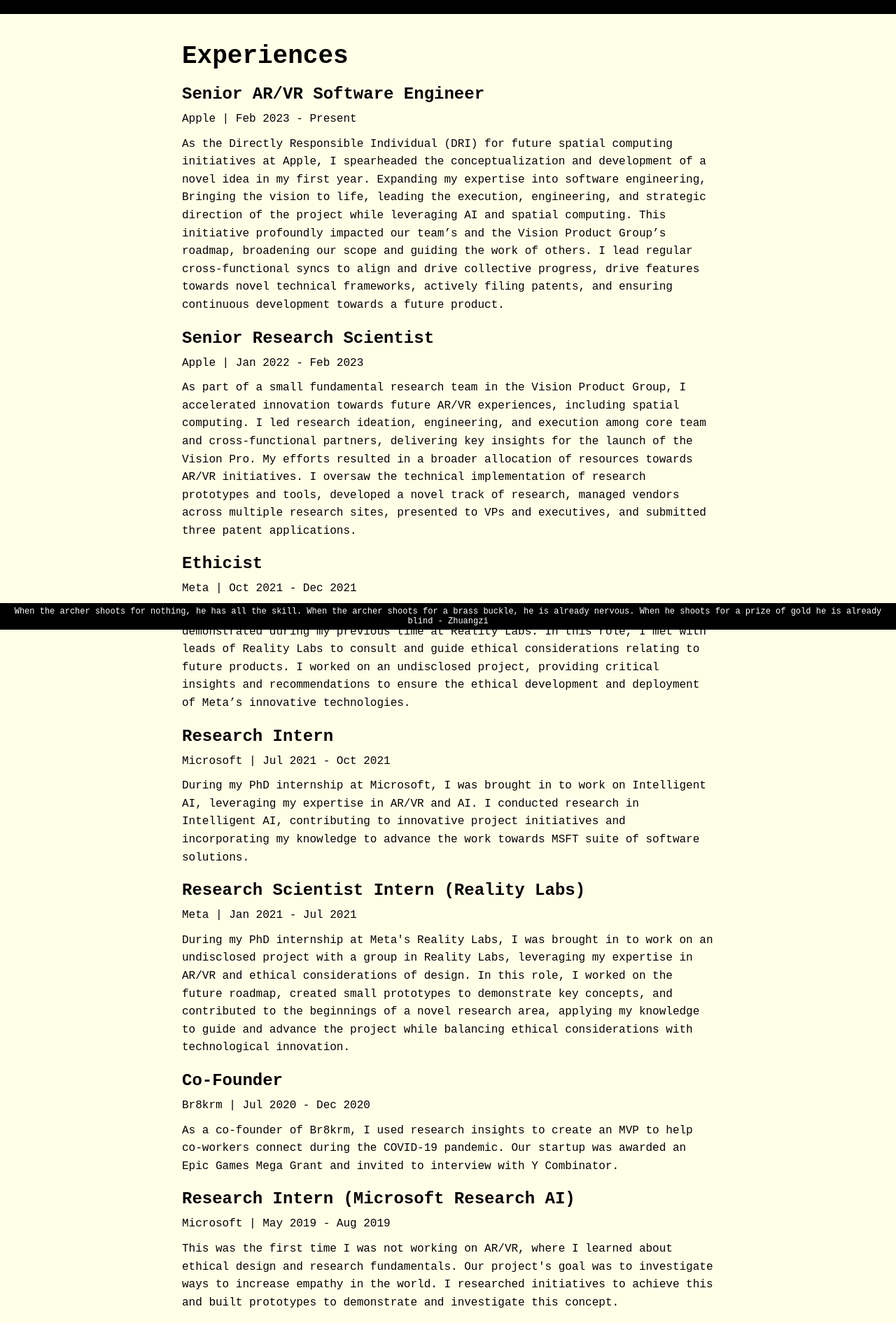
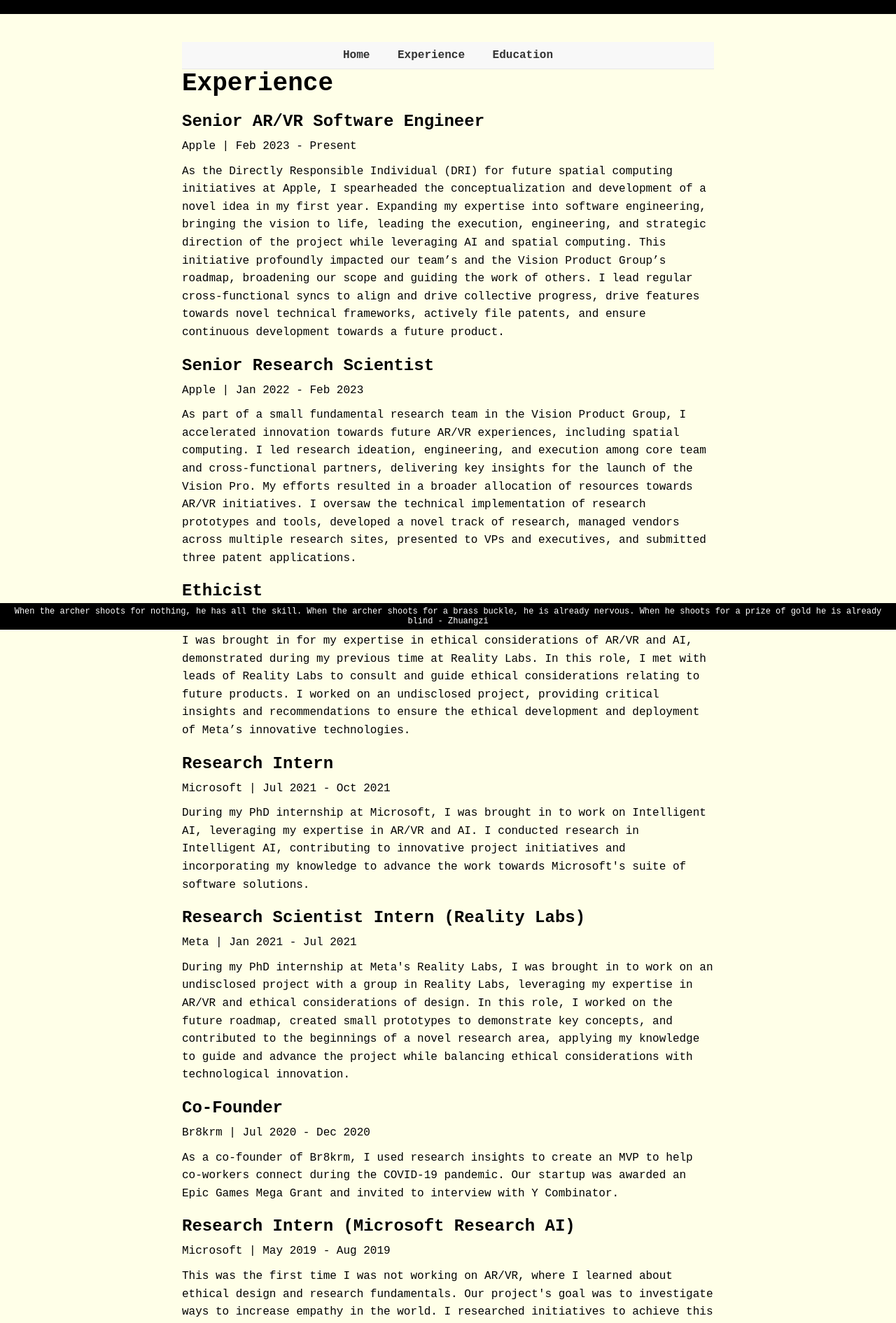
Before and after one commit to xrisdivine/xrisdivine.github.io, a Jekyll site: the page built from cv.md, in a window 1280 px wide. Shown: the top 1891 px of the page at 70% size. Built offline with Jekyll 4.4.1, drawn with Linux system fonts in a browser that asks for light colours; some web fonts are replaced; some of the changed text lies outside the part shown.

Commit message:
added a nav bar

```diff
--- a/assets/css/style.css
+++ b/assets/css/style.css
@@ -25,21 +25,31 @@ header {
 }
 
 nav {
-    background-color: #fff; /* White background */
-    color: #000; /* Black text */
-    padding: 5px 0; /* Padding top and bottom */
-    text-align: center; /* Center align links */
+    background-color: #f8f8f8;
+    border-bottom: 1px solid #e7e7e7;
+    padding: 10px 0;
 }
 
-nav a {
-    color: #000; /* Black text */
-    margin: 0 10px; /* Spacing between links */
-    text-decoration: none; /* No underline */
-    font-weight: bold; /* Bold text */
+nav ul {
+    list-style-type: none;
+    margin: 0;
+    padding: 0;
+    text-align: center;
 }
 
-nav a:hover {
-    text-decoration: underline; /* Underline on hover */
+nav ul li {
+    display: inline;
+    margin: 0 15px;
+}
+
+nav ul li a {
+    text-decoration: none;
+    color: #333;
+    font-weight: bold;
+}
+
+nav ul li a:hover {
+    color: #0073e6;
 }
 
 main {
--- a/cv.md
+++ b/cv.md
@@ -4,59 +4,67 @@ title: CV
 ---
 
 <div class="cv-container">
-    <h1>Experiences</h1>
+	    <nav>
+        <ul>
+            <li><a href="/index.md">Home</a></li>
+            <li><a href="#experience">Experience</a></li>
+            <li><a href="#education">Education</a></li>
+        </ul>
+    </nav>
+    <div id = "experience">
+    <h1>Experience</h1>
     <div class="experience">
         <h3>Senior AR/VR Software Engineer</h3>
-        <p>Apple | Feb 2023 - Present </p>
+        <p>Apple | Feb 2023 - Present</p>
         <p>
-            As the Directly Responsible Individual (DRI) for future spatial computing initiatives at Apple, I spearheaded the conceptualization and development of a novel idea in my first year. Expanding my expertise into software engineering, Bringing the vision to life, leading the execution, engineering, and strategic direction of the project while leveraging AI and spatial computing. This initiative profoundly impacted our team’s and the Vision Product Group’s roadmap, broadening our scope and guiding the work of others. I lead regular cross-functional syncs to align and drive collective progress, drive features towards novel technical frameworks, actively filing patents, and ensuring continuous development towards a future product.
+            As the Directly Responsible Individual (DRI) for future spatial computing initiatives at Apple, I spearheaded the conceptualization and development of a novel idea in my first year. Expanding my expertise into software engineering, bringing the vision to life, leading the execution, engineering, and strategic direction of the project while leveraging AI and spatial computing. This initiative profoundly impacted our team’s and the Vision Product Group’s roadmap, broadening our scope and guiding the work of others. I lead regular cross-functional syncs to align and drive collective progress, drive features towards novel technical frameworks, actively file patents, and ensure continuous development towards a future product.
         </p>
     </div>
     <div class="experience">
         <h3>Senior Research Scientist</h3>
-        <p>Apple | Jan 2022 - Feb 2023 </p>
+        <p>Apple | Jan 2022 - Feb 2023</p>
         <p>
             As part of a small fundamental research team in the Vision Product Group, I accelerated innovation towards future AR/VR experiences, including spatial computing. I led research ideation, engineering, and execution among core team and cross-functional partners, delivering key insights for the launch of the Vision Pro. My efforts resulted in a broader allocation of resources towards AR/VR initiatives. I oversaw the technical implementation of research prototypes and tools, developed a novel track of research, managed vendors across multiple research sites, presented to VPs and executives, and submitted three patent applications.
         </p>
     </div>
     <div class="experience">
         <h3>Ethicist</h3>
-        <p>Meta | Oct 2021 - Dec 2021 </p>
+        <p>Meta | Oct 2021 - Dec 2021</p>
         <p>
             I was brought in for my expertise in ethical considerations of AR/VR and AI, demonstrated during my previous time at Reality Labs. In this role, I met with leads of Reality Labs to consult and guide ethical considerations relating to future products. I worked on an undisclosed project, providing critical insights and recommendations to ensure the ethical development and deployment of Meta’s innovative technologies.
         </p>
     </div>
     <div class="experience">
         <h3>Research Intern</h3>
-        <p>Microsoft | Jul 2021 - Oct 2021 </p>
+        <p>Microsoft | Jul 2021 - Oct 2021</p>
         <p>
-            During my PhD internship at Microsoft, I was brought in to work on Intelligent AI, leveraging my expertise in AR/VR and AI. I conducted research in Intelligent AI, contributing to innovative project initiatives and incorporating my knowledge to advance the work towards MSFT suite of software solutions.
+            During my PhD internship at Microsoft, I was brought in to work on Intelligent AI, leveraging my expertise in AR/VR and AI. I conducted research in Intelligent AI, contributing to innovative project initiatives and incorporating my knowledge to advance the work towards Microsoft's suite of software solutions.
         </p>
     </div>
     <div class="experience">
         <h3>Research Scientist Intern (Reality Labs)</h3>
-        <p>Meta | Jan 2021 - Jul 2021 </p>
+        <p>Meta | Jan 2021 - Jul 2021</p>
         <p>
             During my PhD internship at Meta's Reality Labs, I was brought in to work on an undisclosed project with a group in Reality Labs, leveraging my expertise in AR/VR and ethical considerations of design. In this role, I worked on the future roadmap, created small prototypes to demonstrate key concepts, and contributed to the beginnings of a novel research area, applying my knowledge to guide and advance the project while balancing ethical considerations with technological innovation.
         </p>
     </div>
     <div class="experience">
         <h3>Co-Founder</h3>
-        <p>Br8krm | Jul 2020 - Dec 2020 </p>
+        <p>Br8krm | Jul 2020 - Dec 2020</p>
         <p>
             As a co-founder of Br8krm, I used research insights to create an MVP to help co-workers connect during the COVID-19 pandemic. Our startup was awarded an Epic Games Mega Grant and invited to interview with Y Combinator.
         </p>
     </div>
     <div class="experience">
         <h3>Research Intern (Microsoft Research AI)</h3>
-        <p>Microsoft | May 2019 - Aug 2019 </p>
+        <p>Microsoft | May 2019 - Aug 2019</p>
         <p>
             This was the first time I was not working on AR/VR, where I learned about ethical design and research fundamentals. Our project's goal was to investigate ways to increase empathy in the world. I researched initiatives to achieve this and built prototypes to demonstrate and investigate this concept.
         </p>
     </div>
     <div class="experience">
         <h3>Virtual Reality Research Engineer</h3>
-        <p>Columbia University | May 2018 - May 2019 </p>
+        <p>Columbia University | May 2018 - May 2019</p>
         <p>
             At Columbia University, I created VR experiences for social media education for youth and the adults, agencies, and organizations that leverage social media to make decisions about youth behavior.
         </p>
@@ -72,22 +80,24 @@ title: CV
         <h3>Augmented Reality Research Assistant</h3>
         <p>University of Central Florida | May 2016 - Aug 2016</p>
         <p>
-            At the University of Central Florida, I created experiment designs for social presence in augmented reality, developed environments in Unity for Oculus Rift and Microsoft Hololens. Resuling in multiple peer reviewed publications.
+            At the University of Central Florida, I created experiment designs for social presence in augmented reality, developed environments in Unity for Oculus Rift and Microsoft Hololens, resulting in multiple peer-reviewed publications.
         </p>
     </div>
- <div class="experience">
-       <h3>Virtual Reality Research Assistant</h3>
-       <p>Vanderbilt University | May 2015 - Aug 2015</p>
-       <p>
-           At Vanderbilt University, I created VR worlds with Oculus DK2, developed simulations for vection in virtual reality, designed and performed experiments on vection, and presented a poster on the induction of linear and circular vection in real and virtual worlds at IEEE VR 2016.
-       </p>
-   </div>
-
-  <h1>Education</h1>
-<div class="education">
+    <div class="experience">
+        <h3>Virtual Reality Research Assistant</h3>
+        <p>Vanderbilt University | May 2015 - Aug 2015</p>
+        <p>
+            At Vanderbilt University, I created VR worlds with Oculus DK2, developed simulations for vection in virtual reality, designed and performed experiments on vection, and presented a poster on the induction of linear and circular vection in real and virtual worlds at IEEE VR 2016.
+        </p>
+    </div>
+    <h1>Education</h1>
+    <div id = "education">
+    <div class="education">
         <h4>Ph.D. | Human-Centered Computing | Clemson University</h4>
         <p>
-			Thesis: <i> A Youthful Metaverse: Towards Designing Safe, Equitable, and Emotionally Fulfilling Social Virtual Reality Spaces for Younger Users </i>
+            Thesis: <i>A Youthful Metaverse: Towards Designing Safe, Equitable, and Emotionally Fulfilling Social Virtual Reality Spaces for Younger Users</i>
         </p>
-        <p> Advisors: Dr. Andrew Robb and Dr. Guo Freeman
-        <h4>B.A.| Computer Science and Spanish | Sewanee: The University of the South</h4>
+        <p>Advisors: Dr. Andrew Robb and Dr. Guo Freeman</p>
+        <h4>B.A. | Computer Science and Spanish | Sewanee: The University of the South</h4>
+    </div>
+</div>
```
